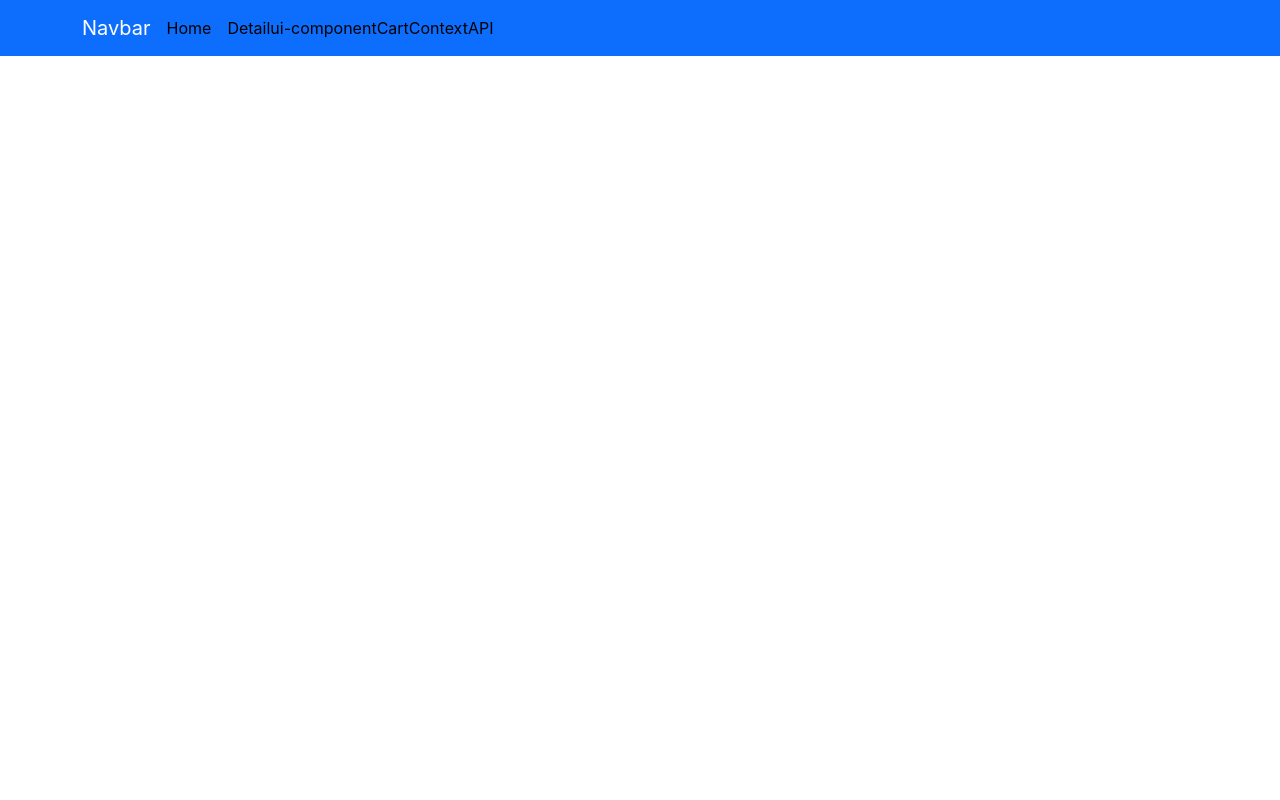
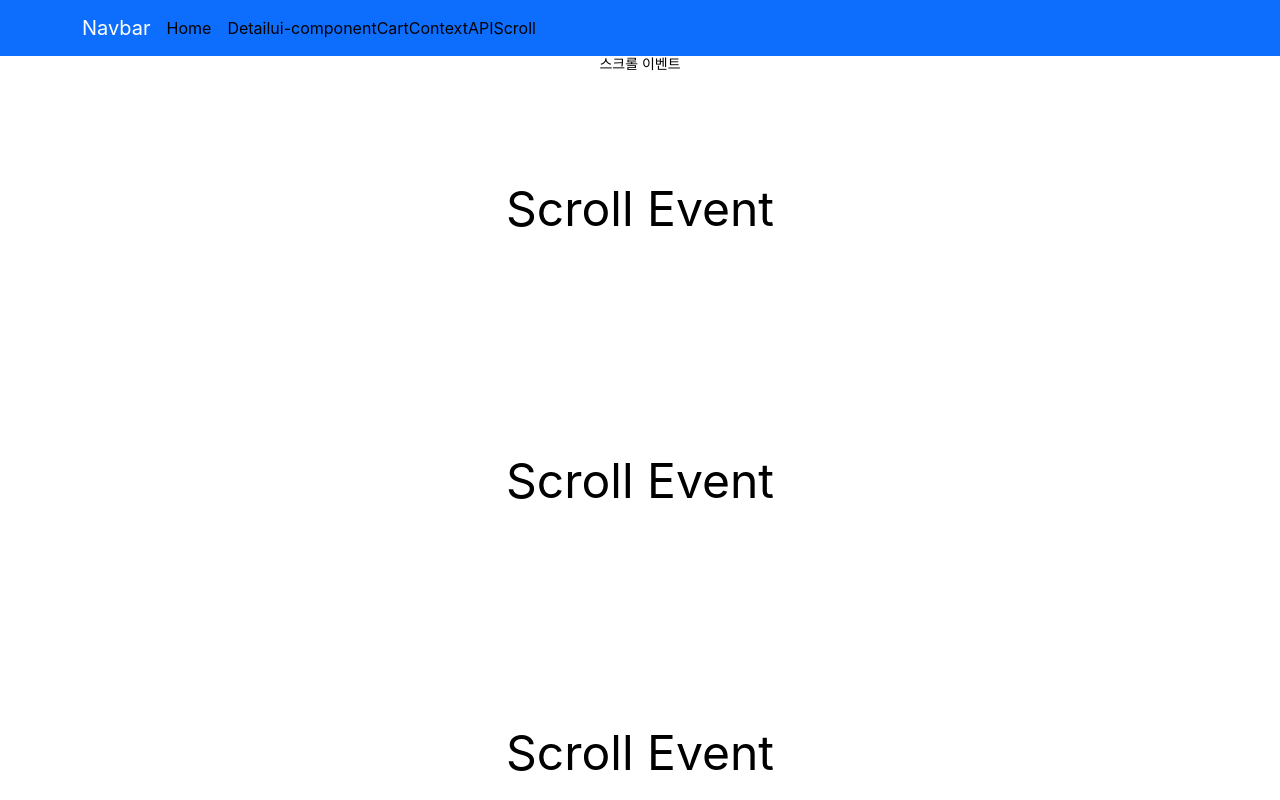
Before and after one commit to wangkodok/React-Study, a React (Create React App) app in the folder shop/: page /scroll in a window 1280 px wide. Shown: the top 800 px of the page. Built offline with nearby package versions, Linux system fonts and the light colour scheme.

Commit message:
리액트 스크롤 애니메이션

```diff
--- a/shop/src/App.js
+++ b/shop/src/App.js
@@ -8,6 +8,7 @@ import Cart from "./routes/Cart";
 import MouseEvent from "./MouseEvent";
 import ContextAPI from "./ContextAPI";
 import ContextData from "./ContextData"; // state 불러오기
+import Scroll from "./Scroll"; // Scroll Event
 
 // 이미지 소스
 import bg from "./img/bg.png";
@@ -40,6 +41,7 @@ function App() {
             <Link to="/ui_component">ui-component</Link>
             <Link to="/Cart">Cart</Link>
             <Link to="/ContextAPI">ContextAPI</Link>
+            <Link to="/Scroll">Scroll</Link>
           </Nav>
         </Container>
       </Navbar>
@@ -69,6 +71,7 @@ function App() {
           }
         />
         <Route path="/cart" element={<Cart />} />
+        <Route path="/scroll" element={<Scroll />} />
       </Routes>
     </div>
   );
--- /dev/null
+++ b/shop/src/Scroll.js
@@ -0,0 +1,94 @@
+import { useEffect, useRef, useState } from "react";
+import styled from "styled-components";
+import ScrollStyle from "./Scroll.module.css";
+
+function Scroll() {
+  // const [position, setPosition] = useState(0);
+  const elementRef = useRef([]);
+
+  useEffect(() => {
+    window.addEventListener("scroll", onScroll);
+    return () => {
+      window.removeEventListener("scroll", onScroll);
+    };
+  }, []);
+
+  function onScroll() {
+    // setPosition(window.scrollY, position);
+
+    let observer = new IntersectionObserver((e) => {
+      e.forEach((eBox) => {
+        console.log(eBox);
+        if (eBox.isIntersecting) {
+          eBox.target.style.opacity = 1;
+          eBox.target.style.transform = "translateY(-100px)";
+        } else {
+          eBox.target.style.opacity = null;
+          eBox.target.style.transform = null;
+        }
+      });
+    });
+
+    // observer.observe(elementRef.current[0]);
+    // observer.observe(elementRef.current[1]);
+    // observer.observe(elementRef.current[2]);
+    observer.observe(elementRef.current[3]);
+    observer.observe(elementRef.current[4]);
+    observer.observe(elementRef.current[5]);
+  }
+
+  return (
+    <Section className="section-scroll">
+      <h1>스크롤 이벤트</h1>
+      <div className="content-scroll">
+        <ul>
+          <li
+            ref={(elem) => (elementRef.current[0] = elem)}
+            onScroll={onScroll}
+          >
+            <p>Scroll Event</p>
+          </li>
+          <li
+            ref={(elem) => (elementRef.current[1] = elem)}
+            onScroll={onScroll}
+          >
+            <p>Scroll Event</p>
+          </li>
+          <li
+            ref={(elem) => (elementRef.current[2] = elem)}
+            onScroll={onScroll}
+          >
+            <p>Scroll Event</p>
+          </li>
+          <li
+            ref={(elem) => (elementRef.current[3] = elem)}
+            onScroll={onScroll}
+          >
+            <p>Scroll Event</p>
+          </li>
+          <li
+            ref={(elem) => (elementRef.current[4] = elem)}
+            onScroll={onScroll}
+          >
+            <p>Scroll Event</p>
+          </li>
+          <li
+            ref={(elem) => (elementRef.current[5] = elem)}
+            onScroll={onScroll}
+          >
+            <p>Scroll Event</p>
+          </li>
+        </ul>
+      </div>
+    </Section>
+  );
+}
+
+export default Scroll;
+
+let Section = styled.section`
+  p {
+    font-size: 48px;
+    padding: 100px 0;
+  }
+`;
--- /dev/null
+++ b/shop/src/Scroll.module.css
@@ -0,0 +1,24 @@
+@charset "utf-8";
+
+.show {
+  opacity: 1;
+}
+
+.hide {
+  opacity: 0.3;
+}
+
+.on {
+  background-color: #000;
+  color: #fff;
+}
+
+.off {
+  background-color: #fff;
+  color: #000;
+}
+
+li {
+  /* opacity: 0; */
+  transition: all 1s ease;
+}
```
